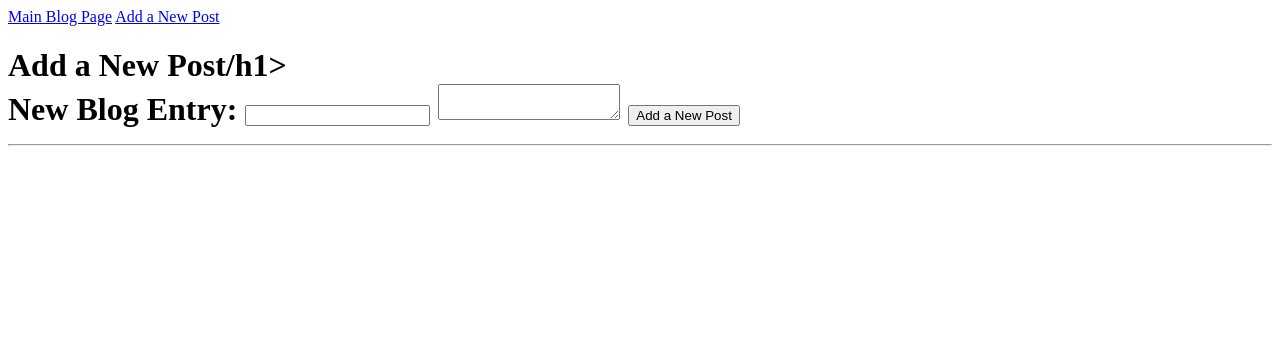
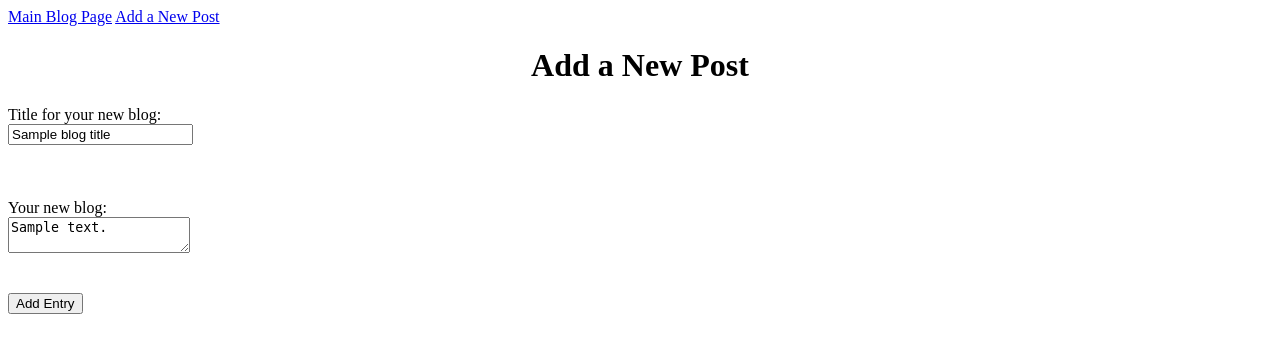
Before and after one commit to AmGit51/blogz, a Flask app: template templates/newpost.html in a window 1280 px wide. Shown: the top 353 px of the page. Run offline with Flask 2, Linux system fonts and the light colour scheme; the template is opened without the code that fills it: most values are stand-ins (such as "Sample title", 1, 10 or a date in 2020).

Commit message:
Finish build-a-blog

```diff
--- a/main.py
+++ b/main.py
@@ -17,17 +17,53 @@ class Blog(db.Model):
         self.title = title
         self.body = body
 
+@app.route('/blog', methods=['GET'])
+def blog():
 
-@app.route('/blog', methods=['POST', 'GET'])
-def blog():
-    blogs = Blog.query.all()
-    return render_template('blog.html',title="Build A Blog", blogs=blogs)
+    posts = Blog.query.all()
+
+    if request.args:
+        blog_id = request.args.get('id')
+        blog_post = Blog.query.get(blog_id)
+        return render_template('display.html', blog_post=blog_post)
+
+    return render_template('blog.html', title="Build a Blog", posts=posts)
 
 @app.route('/newpost', methods=['POST', 'GET'])
 def newpost():
-    blogs = Blog.query.all()
-    return render_template('newpost.html',title="Build A Blog", blogs=blogs)
 
+    title_error = ""
+    body_error = ""
+
+    if request.method == 'POST':
+        blog_title = request.form['title']
+        blog_body = request.form['body']
+
+        if len(blog_title) == 0:
+            title_error = 'Please fill in the title'
+
+        if len(blog_body) == 0:
+            body_error = 'Please fill in the body'
+
+        if len(blog_title) == 0 and len(blog_body) == 0:
+            title_error = 'Please fill in the title'
+            body_error = 'Please fill in the body'
+
+        if len(blog_title) != 0 and len(blog_body) != 0:
+            blog_post = Blog(blog_title, blog_body)
+            db.session.add(blog_post)
+            db.session.commit()
+            id = blog_post.id
+            return redirect('http://127.0.0.1:5000/blog?id={0}'.format(id))
+
+        else:
+            return render_template('newpost.html',
+            blog_title=blog_title,
+            blog_body=blog_body,
+            title_error=title_error,
+            body_error=body_error)
+
+    return render_template('newpost.html')
 
 if __name__ == '__main__':
     app.run()
--- a/templates/base.html
+++ b/templates/base.html
@@ -1,6 +1,9 @@
 <!doctype html>
 <html>
     <head>
+        <style>
+            .error { color: red; }
+        </style>
         <title>{{title}}</title>
     </head>
 <body>
--- a/templates/newpost.html
+++ b/templates/newpost.html
@@ -1,18 +1,31 @@
 {% extends "base.html" %}
 
 {% block content %}
-    <h1>Add a New Post/h1>
+
+    <h1 style="text-align:center">Add a New Post</h1>
     <form method='post'>
         <label>
-            New Blog Entry:
-            <input type="text" name='title' />
+            Title for your new blog:
+        <br>
+            <input type="text" name="title" value="{{blog_title}}" />
+            <br>
+                <span class="error"><em>{{title_error}}</em></span>
+            </br>
+        </br>
         </label>
+        <br>
         <label>
-        <textarea name="body"></textarea>
+            Your new blog:
+        <br>
+        <textarea name="body">{{blog_body}}</textarea>
+            <br>
+            <span class="error"><em>{{body_error}}</em></span>
+            </br>
         </label>
-        <input type="submit" value='Add a New Post' />
+        </br>
+        <input type="submit" value='Add Entry' />
     </form>
 
-    <hr />
+
 
 {% endblock %}
```
Also changed, not shown: templates/blog.html (+16 -6 lines), templates/display.html (added, +12 -0 lines).
